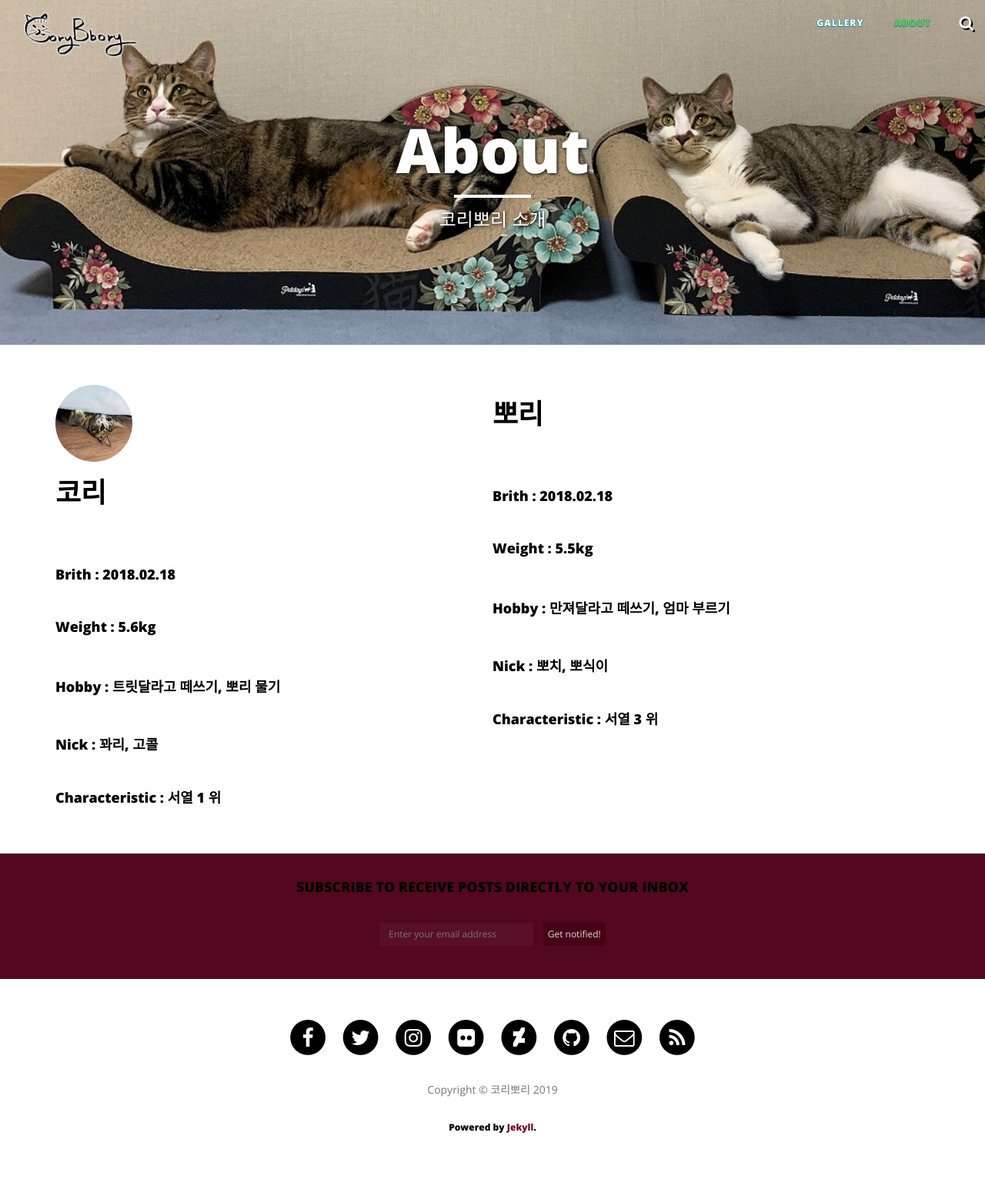
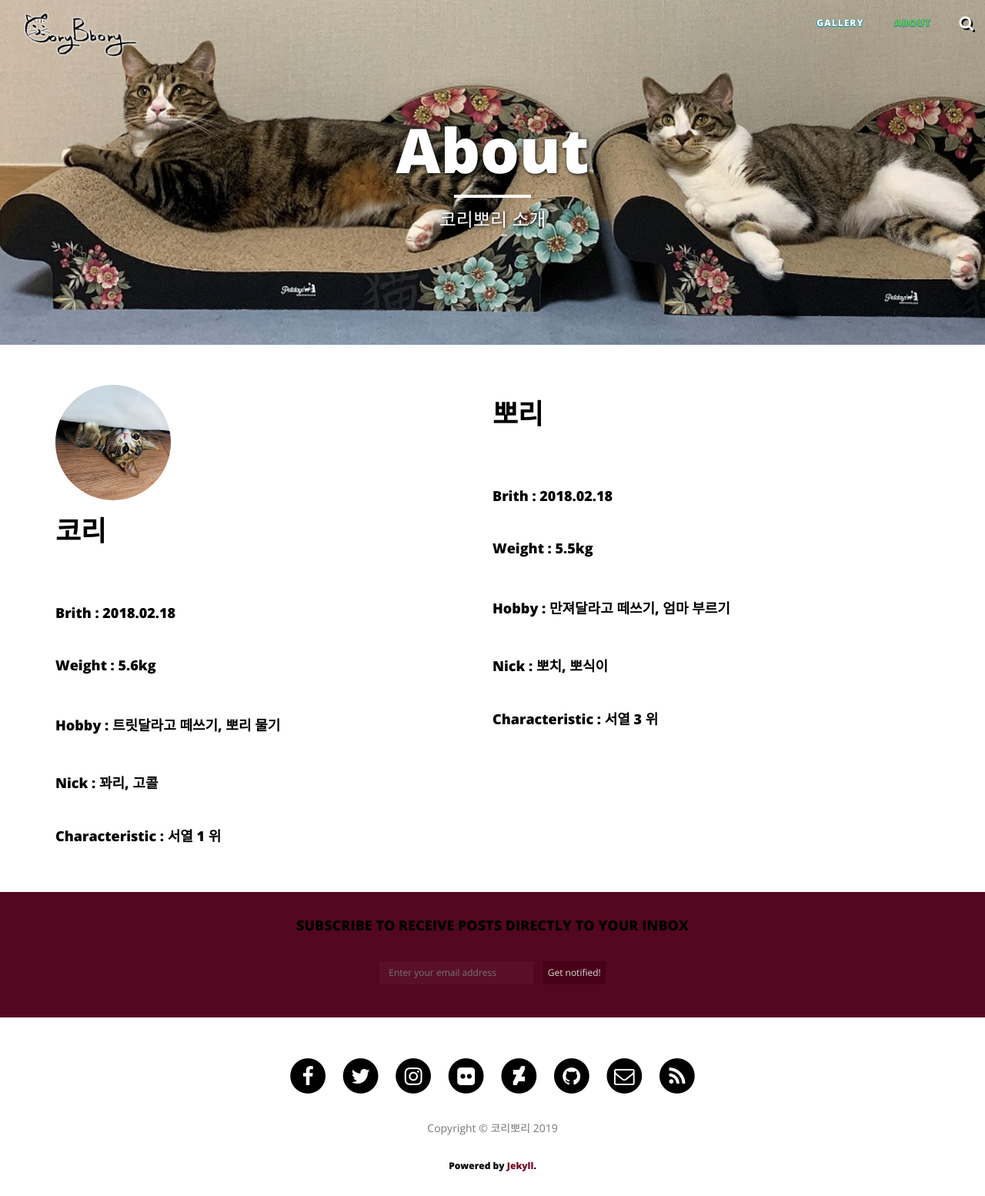
Before and after one commit to YEAJIGO/YEAJIGO.github.io, a Jekyll site: the page built from about/index.html, in a window 1280 px wide. Shown: the whole page at 77% size. Built offline with Jekyll 4.4.1, drawn with Linux system fonts in a browser that asks for light colours; nearby versions of some CDN libraries; before the commit the page ends 1504 px from its top, so only the background shows below that.

Commit message:
edit profile

```diff
--- a/about/index.html
+++ b/about/index.html
@@ -7,7 +7,7 @@
 ---
 <div style="width: 100%;">
 	<div style="width: 50%; float: left; border: 2px solid #fff;">
-		<img src="//corybbory.world/img/cory.jpg" style="width:100px; height: 100px; border-radius: 50%">
+		<img src="//corybbory.world/img/cory.jpg" style="width:150px; height: 150px; border-radius: 50%">
 		<h1><strong>코리</strong></h1>
 		<br><br>
 		<h4>Brith : 2018.02.18</h4>
```
